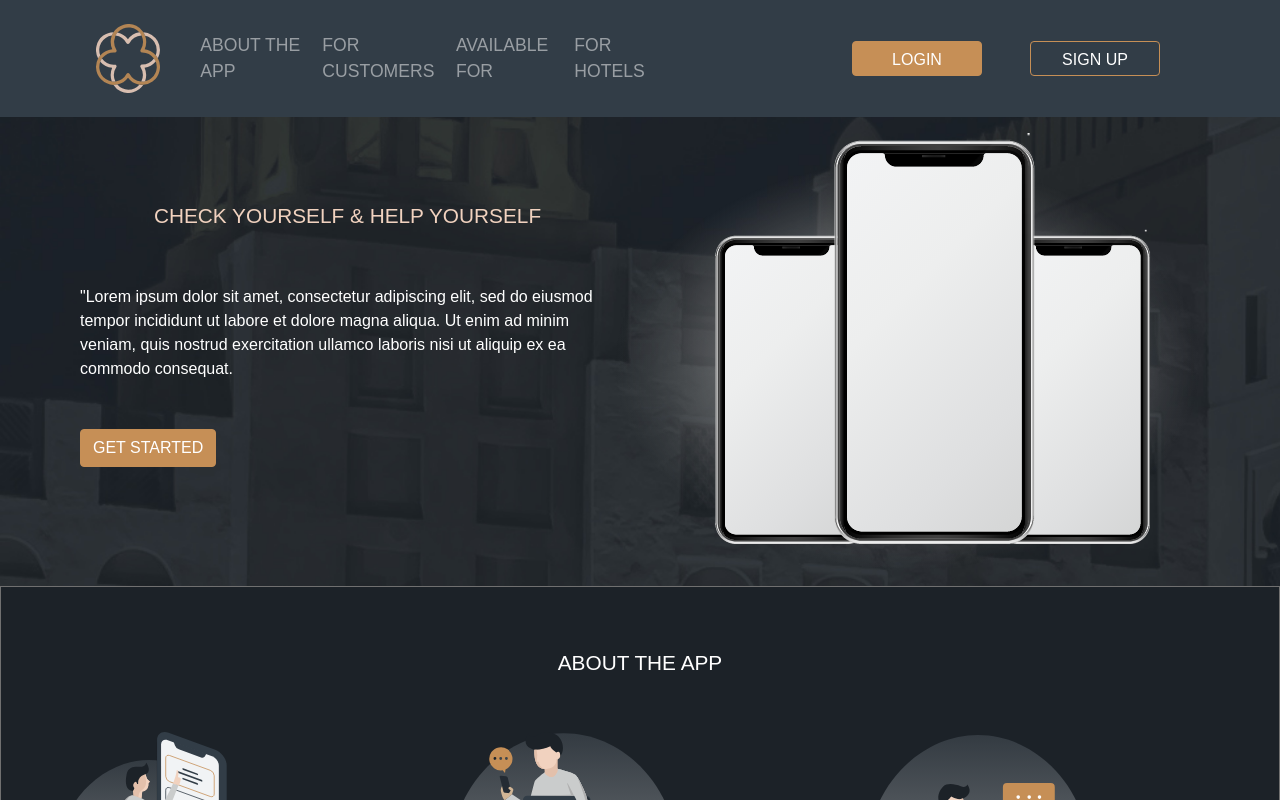
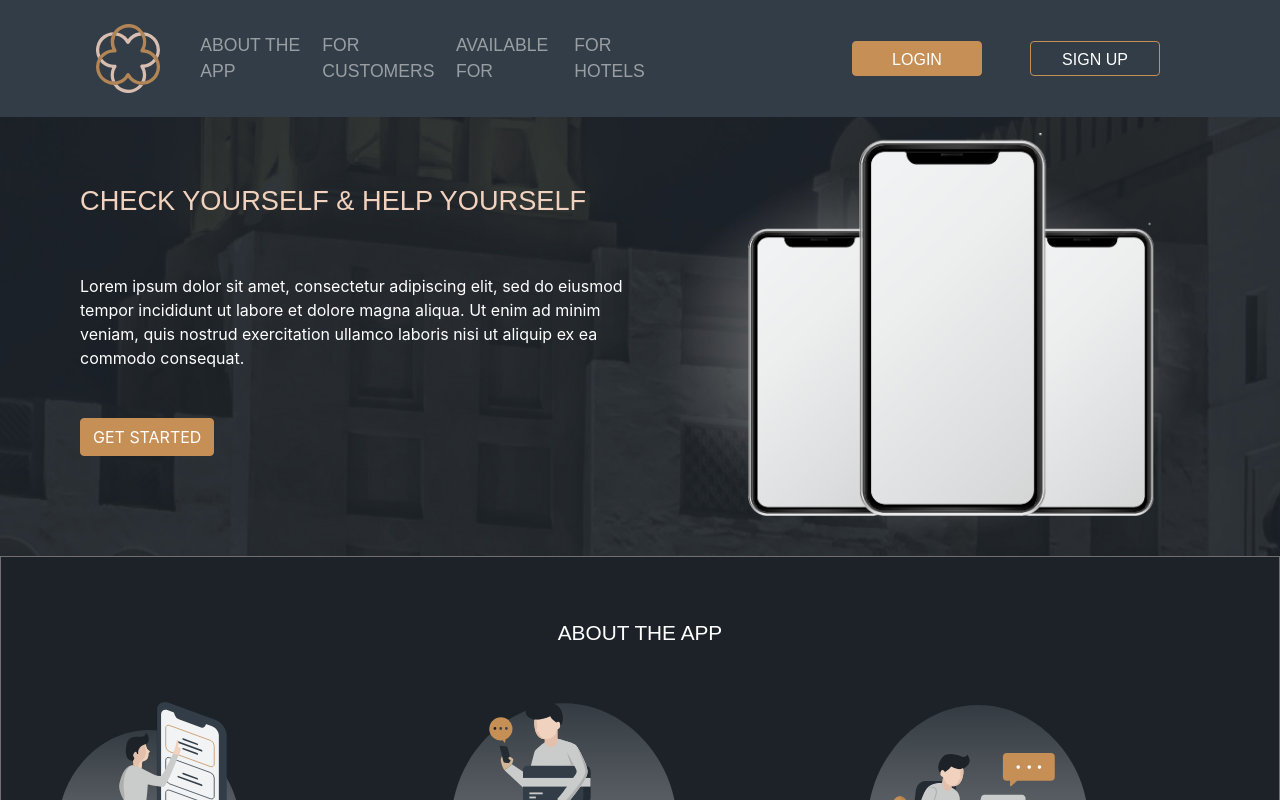
Before and after one commit to Unicornelia/Single-Page-App, a React (Create React App) app: page / in a window 1280 px wide. Shown: the top 800 px of the page. Built offline with nearby package versions, Linux system fonts and the light colour scheme.

Commit message:
Updating Intro component

```diff
--- a/src/components/Intro.jsx
+++ b/src/components/Intro.jsx
@@ -1,30 +1,29 @@
-import React, {Component} from 'react';
-import { Button, Image, Jumbotron } from 'react-bootstrap'
-import phones from '../assets/images/Group_1598/Group_1598.png'
-import './Intro.scss'
+import React, { Component } from "react";
+import { Button, Col, Image, Jumbotron, Row } from "react-bootstrap";
+import phones from "../assets/images/Group_1598/Group_1598.png";
+import "./Intro.scss";
 
 class Intro extends Component {
   render() {
     return (
-      <Jumbotron className='intro'>
-        <div className="intro-text-container">
-          <h3>CHECK YOURSELF & HELP YOURSELF</h3>
+      <Jumbotron className="intro" fluid>
+        <Row>
+          <Col>
+            <h1>CHECK YOURSELF & HELP YOURSELF</h1>
             <p>
-            "Lorem ipsum dolor sit amet, consectetur adipiscing elit, sed do
+              Lorem ipsum dolor sit amet, consectetur adipiscing elit, sed do
               eiusmod tempor incididunt ut labore et dolore magna aliqua. Ut
               enim ad minim veniam, quis nostrud exercitation ullamco laboris
               nisi ut aliquip ex ea commodo consequat.
             </p>
             <Button>Get started</Button>
-        </div>
-        <div>
-          <Image
-            src={phones}
-            alt="phones"
-          />
-        </div>
+          </Col>
+          <Col>
+            <Image src={phones} alt="phones" />
+          </Col>
+        </Row>
       </Jumbotron>
-    )
+    );
   }
 }
 
--- a/src/components/Intro.scss
+++ b/src/components/Intro.scss
@@ -1,34 +1,29 @@
 .intro.jumbotron {
-  background: url(../assets/images/architecture-building-dubai-70441_bg/architecture-building-dubai-70441_bg@2x.png) no-repeat;
-  opacity: 1;
+  background: url(../assets/images/architecture-building-dubai-70441_bg/architecture-building-dubai-70441_bg@2x.png)
+    no-repeat;
+  //TODO add @media for various screen sizes
   display: flex;
-  border-radius: 0;
   padding: 1rem 5rem;
-  margin-bottom: 0;
-  font-family: Montserrat, sans-serif;
-
-  .intro-text-container {
-    align-self: center;
-  }
 
   .btn {
-    color: #FFFFFF;
-    border: 1px solid #C68F56;
-    background-color: #C68F56;
+    border: 1px solid #c68f56;
+    background-color: #c68f56;
     text-transform: uppercase;
     margin: 2rem 0;
   }
 
   h3 {
-    color: #F1D2BF;
+    color: #f1d2bf;
   }
 
-  p {
-    color: #FFFFFF;
+  .col {
+    align-self: center;
+    color: #ffffff;
   }
 
   img {
-    width: 585px;
-    height: 437px;
+    //TODO make it more responsive
+    width: 100%;
+    height: 100%;
   }
 }
```
Lines whose indentation alone changed are shown as unchanged.
